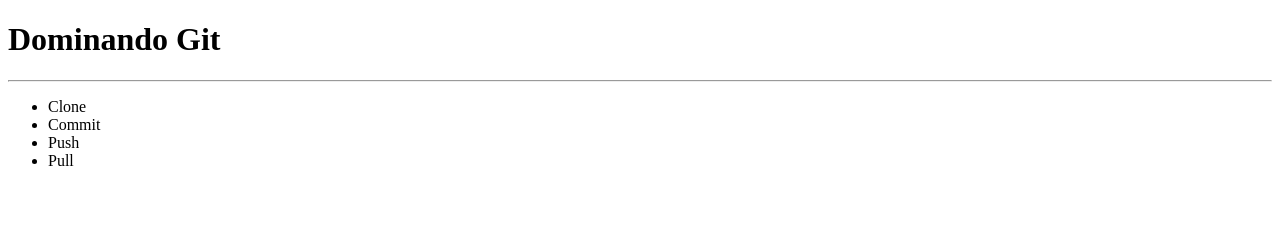
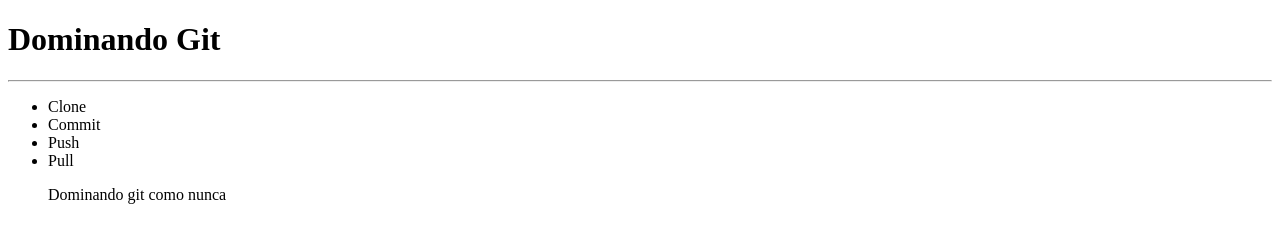
Before and after one commit to Claudinho013/exemplo, a plain HTML site: page index.html in a window 1280 px wide. Drawn offline with Linux system fonts and the light colour scheme.

Commit message:
<p> Dominando git como nunca </p>

```diff
--- a/index.html
+++ b/index.html
@@ -14,5 +14,7 @@
         <li>Commit</li>
         <li>Push</li>
         <li>Pull</li>
+
+        <p> Dominando git como nunca </p>
 </body>
 </html>
```
